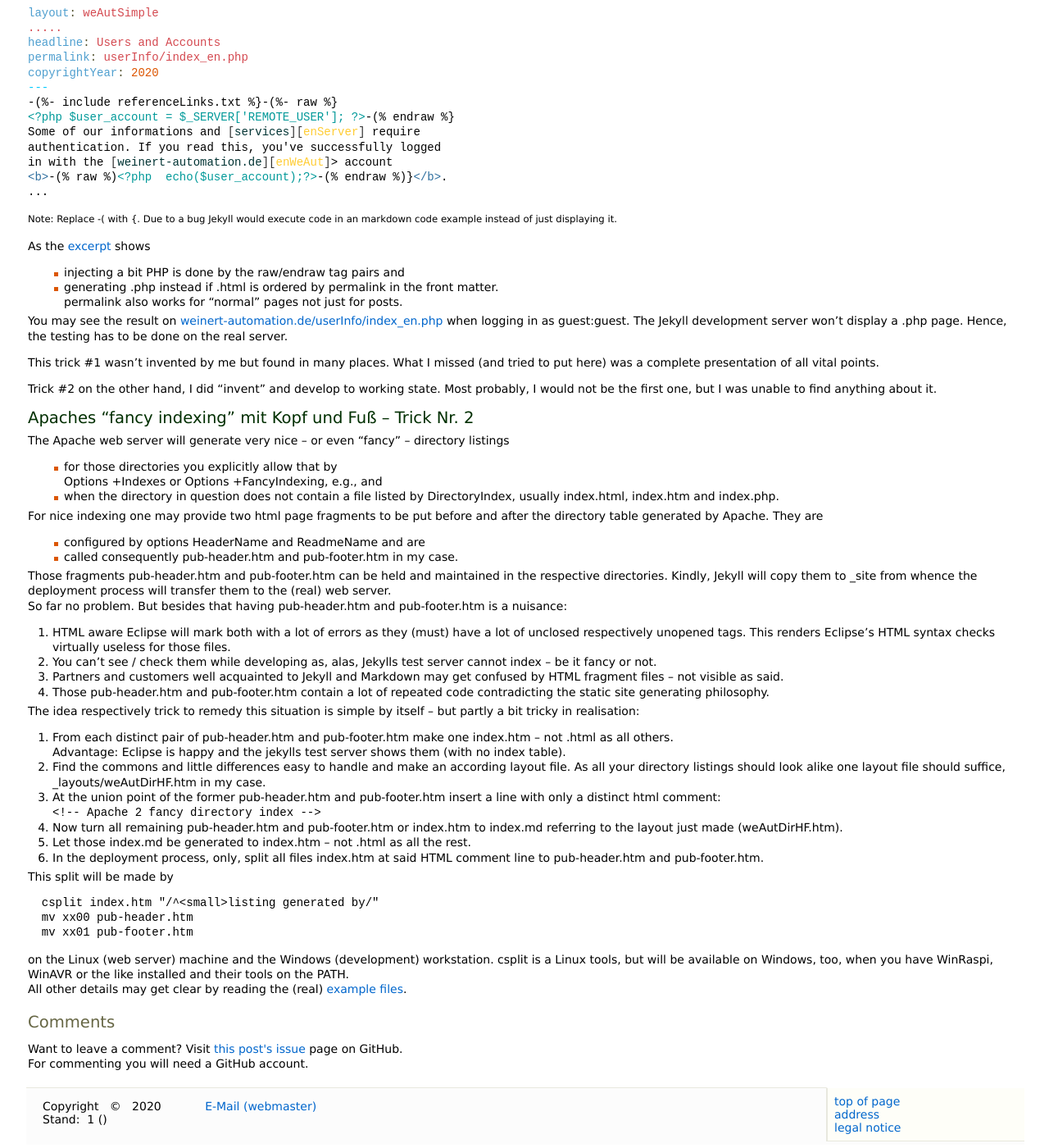
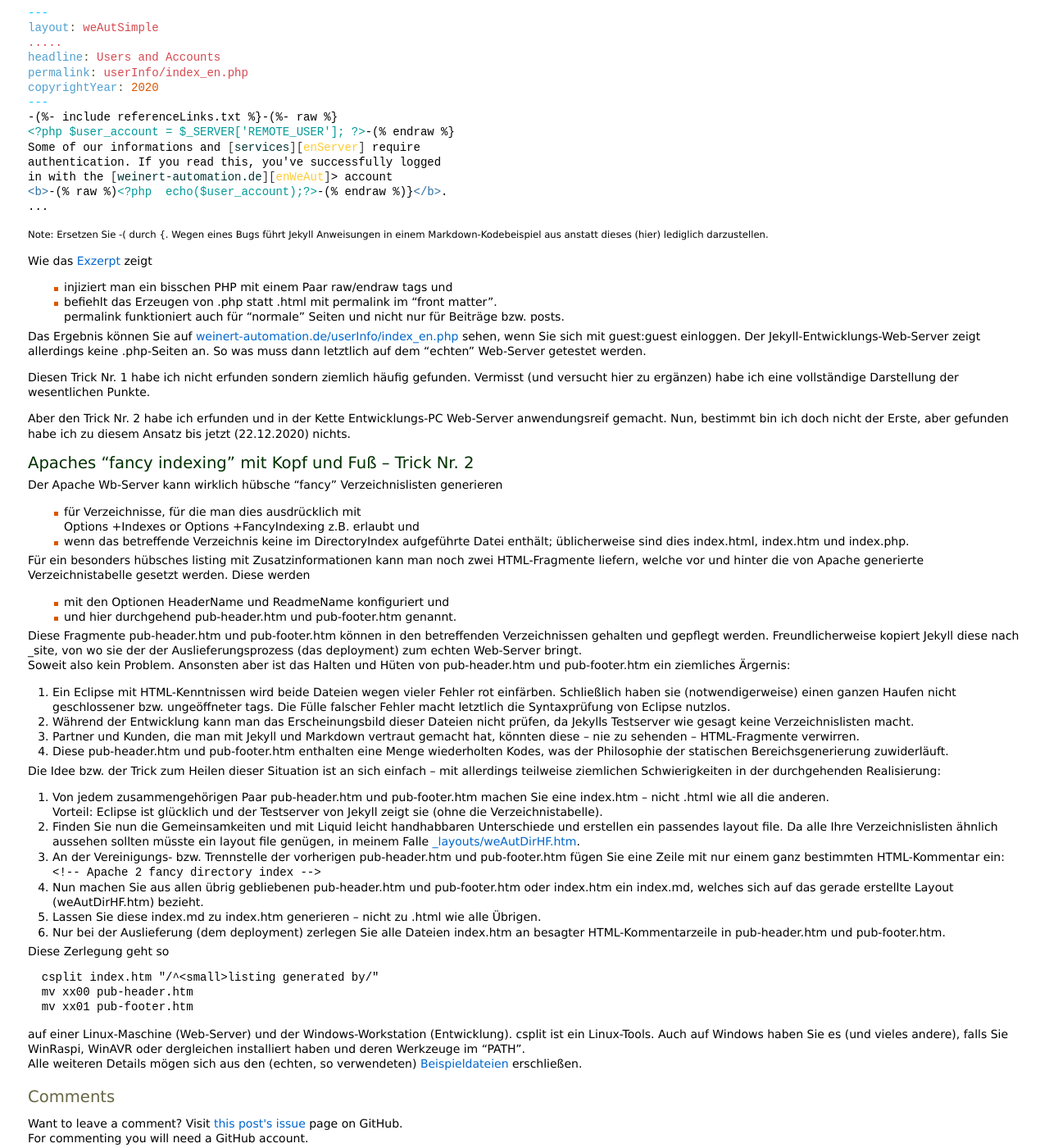
Before and after one commit to a-weinert/a-weinert.github.io, a Jekyll site: the page built from _posts/2020-12-27-twoJekyllTricks_de.md, in a window 1280 px wide and 1400 px high, scrolled down 973 px. Shown: the whole window at 82% size. Built offline with Jekyll 4.4.1, drawn with Linux system fonts in a browser that asks for light colours; some of the changed text lies outside the part shown.

````diff
--- a/_posts/2020-12-27-twoJekyllTricks_de.md
+++ b/_posts/2020-12-27-twoJekyllTricks_de.md
@@ -8,27 +8,26 @@
 enPage: twoJekyllTricks.html
 copyrightYear: 2020
 revision: 1
-reviDate: 2020-12-27
-date:   2020-12-27
+reviDate: 2020-12-29
+date:   2020-12-29
 itemtype: "http://schema.org/BlogPosting"
 isPost: true
 commentIssueId: 4
 commentShare:
 ---
-
-Wer meine
+Meine
 [Schlussbemerkungen](/leaveTypo3_de.html#dr-jekylls-site-generator "Dr. Jekyll's site generator")
-in [Weg von Typo3](/leaveTypo3_de.html "Aus für Typo3") las, weiß, dass ich
-ein engagierter Befürworter der statischen Generierung von Web-Bereichen bin.
-Diese sind schneller als jedes
+in [Weg von Typo3](/leaveTypo3_de.html "Aus für Typo3") zeigen, dass ich
+ein engagierter Befür&shy;worter der statischen Generierung von Web-Bereichen
+bin. Diese sind schneller als jedes
 <abbr title="content management systems">CMS</abbr> und fühlen sich auch auf
 preiswerten Servern wohl, die kaum mehr als Apache<!--more--> 2.4 zu
-bieten haben.
+bieten haben und die man vielleicht mit dutzenden anderen Kunden teilt.
 
 Mit dem direkten Bearbeiten der .html-Dateien kommt man natürlich nicht weit.
-Vielmehr wird man den Bereich aus übersichtlichen Textblöcken -- den
-Quelldateien sozusagen -- zusammensetzen bzw. bereits mit Tools auf
-dem Entwicklungsrechner generieren lassen.
+Vielmehr wird man den Bereich aus übersichtlichen Textblöcken -- sozusagen
+den Quelldateien -- zusammensetzen bzw. mit Tools bereits auf
+dem Entwicklungsrechner generieren lassen, am Besten mit Test und Vorschau.
 
 Idealerweise läuft der selbe Generator auch auf dem Server des
 Versions&shy;verwaltungs&shy;systems für besagte Quell&shy;dateien. Im Fall von
@@ -41,25 +40,25 @@
 ermöglichen.</small>
 
 Über zwölf Jahre habe ich statische Generierung von Web-Bereichen mit
-[Frame4](https://frame4j.de/index.html "ein Java (8) framework") Tools
-betrieben. Von 2019 bis heute habe ich alle meine und mir anvertraute
+[Frame4](https://frame4j.de/index.html "ein Java (8) framework")-Tools
+betrieben. Von 2019 bis heute habe ich meine sowie die mir anvertrauten
 Web-Bereiche auf Jekyll/Liquid umgestellt.
 
 
 ## Eine kleine Dosis PHP -- Trick Nr. 1
 
-Despite (Entschuldigung, noch zu übersetzen)
-all advantages of static sites compared to those generated at
-request with PHP (Mostly, seldom Java) and
-<abbr title="Data base systems">DBS</abbr> by the web server one might need
-a server information, some times. One example is displaying the account name
-of a user currently logged in. Thats trivially easy on the server with PHP,
-e.g., and virtually impossible for programs (probably JavaSript) on the
-client.
+Bei allen Vorzügen statisch generierten Web-Bereiche Despite gegenüber
+dynamisch auf dem Web-Server mit PHP (jedenfalls meist, selten mit Java)
+und <abbr title="Datenbanksystemen">DBS</abbr> braucht man doch mal
+Informationen vom Web-Server. Ein Beispiel ist die Anzeige des (Konto-)
+Namens eines eingeloggten Nutzers. Dies ist mit PHP auf dem Server trivial
+aber wohl (fast?) unmöglich mit einem client-seitigen Programm
+(i.a. JavaScript).
 
-Though Jekyll is totally unaware of PHP we can put a bit PHP in a page
-by its markdown and make Jekyll generate .php instead of .html.
-[Excerpt](https://weinert-automation.de/software/jekyll/index_en.md "See complete file index_en.md"):
+Obgleich Jekyll gar nichts von PHP weiß, können wir ein bisschen PHP im
+Markdown einer Seite unterbringen und Jekyll veranlassen, sie als .php statt
+als .html zu erzeugen.
+[Exzerpt](https://weinert-automation.de/software/jekyll/index_en.md "Sehen Sie die ganze Datei index_en.md"):
 
 ```markdown
 ---
@@ -78,89 +77,105 @@
 ...
 ```
 
-<small>Note: Replace -( with {. Due to a bug Jekyll would
-execute code in an markdown code example instead of just
-displaying it.</small>
+<small>Note: Ersetzen Sie -( durch {. Wegen eines Bugs führt
+Jekyll Anweisungen in einem Markdown-Kodebeispiel aus
+anstatt dieses (hier) lediglich darzustellen.</small>
 
-As the
-[excerpt](https://weinert-automation.de/software/jekyll/index_en.md "See complete file index_en.md")
-shows
- - injecting a bit PHP is done by the raw/endraw tag pairs and
- - generating .php instead if .html is ordered by permalink in the front
-   matter.
-   permalink also works for "normal" pages not just for posts.
+Wie das
+[Exzerpt](https://weinert-automation.de/software/jekyll/index_en.md "Sehen Sie die ganze Datei index_en.md")
+zeigt
+ - injiziert man ein bisschen PHP mit einem Paar raw/endraw tags und
+ - befiehlt das Erzeugen von .php statt
+   .html mit permalink im "front matter".
+   permalink funktioniert auch für "normale" Seiten und nicht nur für
+   Beiträge bzw. posts.
 
-You may see the result on
+Das Ergebnis können Sie auf
 [weinert-automation.de/userInfo/index_en.php](https://weinert-automation.de/userInfo/index_en.php "Users and Accounts")
-when logging in as guest:guest. The Jekyll development server won't display
-a .php page. Hence, the testing has to be done on the real server.
+sehen, wenn Sie sich mit guest:guest einloggen. Der
+Jekyll-Entwicklungs-Web-Server zeigt allerdings keine .php-Seiten an. So was
+muss dann letztlich auf dem "echten" Web-Server getestet werden.
 
-This trick #1 wasn't invented by me but found in many places. What I missed
-(and tried to put here) was a complete presentation of all vital points.
+Diesen Trick Nr. 1 habe ich nicht erfunden sondern ziemlich häufig gefunden.
+Vermisst (und versucht hier zu ergänzen) habe ich eine vollständige
+Darstellung der wesentlichen Punkte.
 
-Trick #2 on the other hand, I did "invent" and develop to working state.
-Most probably, I would not be the first one, but I was unable to find
-anything about it.
+Aber den Trick Nr. 2 habe ich erfunden und in der Kette Entwicklungs-PC
+Web-Server anwendungsreif gemacht. Nun, bestimmt bin ich doch nicht der
+Erste, aber gefunden habe ich zu diesem Ansatz bis jetzt (22.12.2020) nichts.
 
 ## Apaches "fancy indexing" mit Kopf und Fuß -- Trick Nr. 2
 
-The Apache web server will generate very nice -- or even "fancy" --
-directory listings
- - for those directories you explicitly allow that by
-   Options +Indexes or Options +FancyIndexing, e.g., and
- - when the directory in question does not contain a file listed by
-   DirectoryIndex, usually index.html, index.htm and index.php.
+Der Apache Wb-Server kann wirklich hübsche "fancy" Verzeichnislisten
+generieren
+ - für Verzeichnisse, für die man dies ausdrücklich mit
+   Options +Indexes or Options +FancyIndexing z.B. erlaubt und
+ - wenn das betreffende Verzeichnis keine im DirectoryIndex aufgeführte
+   Datei enthält; üblicherweise sind dies index.html, index.htm und index.php.
 
-For nice indexing one may provide two html page fragments to be put before
-and after the directory table generated by Apache. They are
- - configured by options HeaderName and ReadmeName and are
- - called consequently pub-header.htm and pub-footer.htm in my case.
+Für ein besonders hübsches listing mit Zusatzinformationen kann man noch zwei
+HTML-Fragmente liefern, welche vor und hinter die von Apache generierte
+Verzeichnistabelle gesetzt werden. Diese werden
+ - mit den Optionen HeaderName und ReadmeName konfiguriert und
+ - und hier durchgehend pub-header.htm und pub-footer.htm genannt.
 
-Those fragments pub-header.htm and pub-footer.htm can be held and maintained
-in the respective directories. Kindly, Jekyll will copy them to _site
-from whence the deployment process will transfer them to the (real) web
-server.
-So far no problem. But besides that having pub-header.htm and
-pub-footer.htm is a nuisance:
+Diese Fragmente pub-header.htm und pub-footer.htm können in den
+betreffenden Verzeichnissen gehalten und gepflegt werden. Freundlicherweise
+kopiert Jekyll diese nach _site, von wo sie der der Auslieferungsprozess
+(das deployment) zum echten Web-Server bringt.
+Soweit also kein Problem. Ansonsten aber ist das Halten und Hüten von
+pub-header.htm und pub-footer.htm ein ziemliches Ärgernis:
 
- 1. HTML aware Eclipse will mark both with a lot of errors as they (must)
-    have a lot of unclosed respectively unopened tags. This renders
-    Eclipse's HTML syntax checks virtually useless for those files.
- 2. You can't see / check them while developing as, alas, Jekylls test
-    server cannot index -- be it fancy or not.
- 3. Partners and customers well acquainted to Jekyll and Markdown may get
-    confused by HTML fragment files -- not visible as said.
- 4. Those pub-header.htm and pub-footer.htm contain a lot of repeated code
-    contradicting the static site generating philosophy.
+ 1. Ein Eclipse mit HTML-Kenntnissen wird beide Dateien wegen vieler Fehler
+    rot einfärben. Schließlich haben sie (notwendigerweise) einen ganzen
+    Haufen nicht geschlossener bzw. ungeöffneter tags. Die Fülle falscher
+    Fehler macht letztlich die Syntaxprüfung von Eclipse nutzlos.
+ 2. Während der Entwicklung kann man das Erscheinungsbild dieser Dateien
+    nicht prüfen, da Jekylls Testserver wie gesagt keine Verzeichnislisten
+    macht.
+ 3. Partner und Kunden, die man mit Jekyll und Markdown vertraut gemacht
+    hat, könnten diese -- nie zu sehenden -- HTML-Fragmente verwirren.
+ 4. Diese pub-header.htm und pub-footer.htm enthalten eine Menge wiederholten
+    Kodes, was der Philosophie der statischen Bereichsgenerierung
+    zuwiderläuft.
 
-The idea respectively trick to remedy this situation is simple by itself --
-but partly a bit tricky in realisation:
+Die Idee bzw. der Trick zum Heilen dieser Situation ist an sich einfach --
+mit allerdings teilweise ziemlichen Schwierigkeiten in der
+durchgehenden Realisierung:
 
- 1. From each distinct pair of pub-header.htm and pub-footer.htm make one
-    index.htm -- not .html as all others.
-    Advantage: Eclipse is happy and the jekylls test server shows them
-    (with no index table).
- 2. Find the commons and little differences easy to handle and make an
-    according layout file. As all your directory listings should look alike
-    one layout file should suffice, _layouts/weAutDirHF.htm in my case.
- 3. At the union point of the former pub-header.htm and pub-footer.htm
-    insert a line with only a distinct html comment:
+ 1. Von jedem zusammengehörigen Paar pub-header.htm und pub-footer.htm
+    machen Sie eine index.htm -- nicht .html wie all die anderen.
+    Vorteil: Eclipse ist glücklich und der Testserver von Jekyll zeigt sie
+    (ohne die Verzeichnistabelle).
+ 2. Finden Sie nun die Gemeinsamkeiten und mit Liquid leicht handhabbaren
+    Unterschiede und erstellen ein passendes layout file. Da alle Ihre
+    Verzeichnislisten ähnlich aussehen sollten müsste ein layout file
+    genügen, in meinem Falle
+    [_layouts/weAutDirHF.htm](https://weinert-automation.de/software/jekyll/weAutDirHF.htm.txt).
+ 3. An der Vereinigungs- bzw. Trennstelle der vorherigen pub-header.htm und
+    pub-footer.htm fügen Sie eine Zeile mit nur einem ganz bestimmten
+    HTML-Kommentar ein:
     ```<!-- Apache 2 fancy directory index -->```
- 4. Now turn all remaining pub-header.htm and pub-footer.htm or index.htm
-    to index.md referring to the layout just made (weAutDirHF.htm).
- 5. Let those index.md be generated to index.htm -- not .html as all the
-    rest.
- 6. In the deployment process, only, split all files index.htm at said
-    HTML comment line to pub-header.htm and pub-footer.htm.
+ 4. Nun machen Sie aus allen übrig gebliebenen pub-header.htm und
+    pub-footer.htm oder index.htm ein index.md, welches sich auf das gerade
+    erstellte Layout (weAutDirHF.htm) bezieht.
+ 5. Lassen Sie diese index.md zu index.htm generieren -- nicht zu .html
+    wie alle Übrigen.
+ 6. Nur bei der Auslieferung (dem deployment) zerlegen Sie alle Dateien
+    index.htm an besagter HTML-Kommentarzeile in pub-header.htm
+    und pub-footer.htm.
 
-This split will be made by
+Diese Zerlegung geht so
 ```
   csplit index.htm "/^<small>listing generated by/"
   mv xx00 pub-header.htm
   mv xx01 pub-footer.htm
  ```
-on the Linux (web server) machine and the Windows (development) workstation.
-csplit is a Linux tools, but will be available on Windows, too, when you
-have WinRaspi, WinAVR or the like installed and their tools on the PATH.
-All other details may get clear by reading the (real)
-[example files](https://weinert-automation.de/software/jekyll/).
+auf einer Linux-Maschine (Web-Server) und der Windows-Workstation
+(Entwicklung).
+csplit ist ein Linux-Tools. Auch auf Windows haben Sie es (und vieles
+andere), falls Sie WinRaspi, WinAVR oder dergleichen installiert haben und
+deren Werkzeuge im "PATH".
+Alle weiteren Details mögen sich aus den (echten, so verwendeten)
+[Beispieldateien](https://weinert-automation.de/software/jekyll/)
+erschließen.
````
Also changed, not shown: _posts/2013-08-05-eclipDic.md (+3 -4 lines), _posts/2013-08-05-eclipDic_de.md (+4 -6 lines), _posts/2020-12-27-twoJekyllTricks.md (+10 -8 lines), Gemfile.lock.
